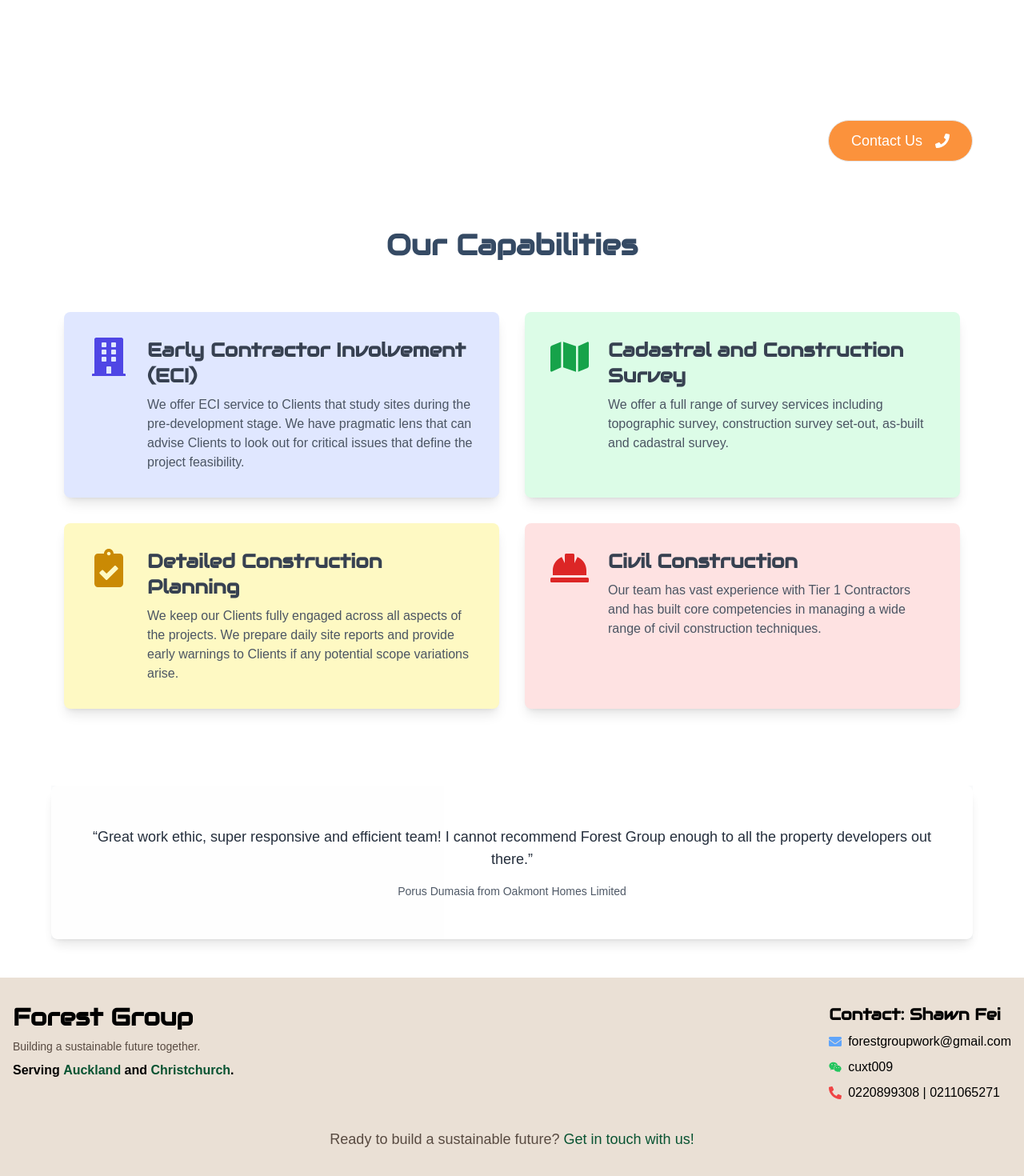
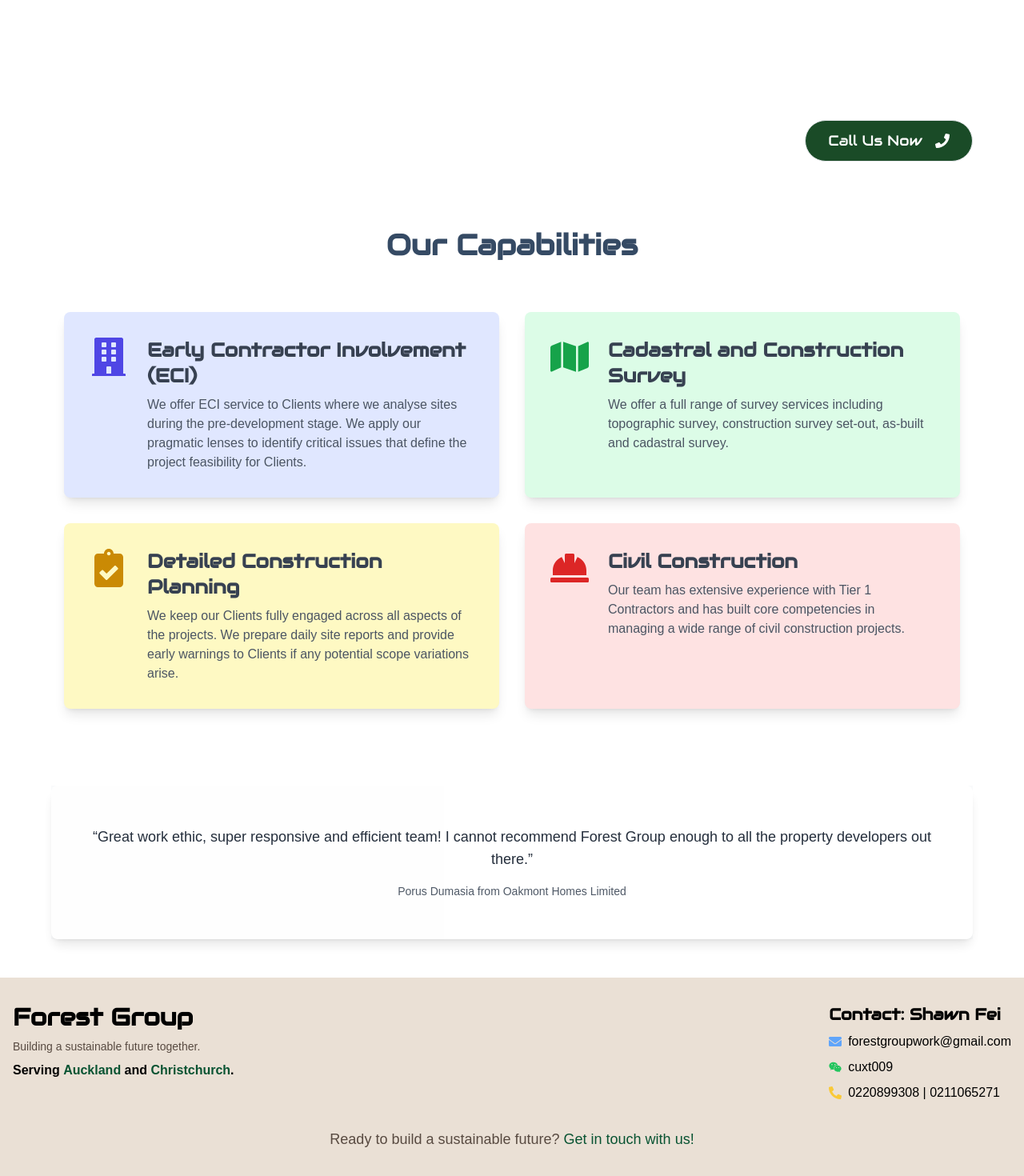
Before and after one commit to raulfanc/forestgroup_web, a React (Vite) app: page / in a window 1280 px wide. Shown: the part 350-1820 px from the top of the page at 80% size. Built offline with nearby package versions, Linux system fonts and the light colour scheme; no server answers; a web font is replaced by a local one.

Commit message:
capabilities wording changes as per client, contact-us button colour change as per client

```diff
--- a/src/components/Button.jsx
+++ b/src/components/Button.jsx
@@ -1,12 +1,13 @@
+import React from "react";
+
 const Button = ({ label, icon, fullWidth, phoneNumber }) => {
   return (
     <a
       href={phoneNumber ? `tel:${phoneNumber}` : "#"}
-      className={`flex justify-center items-center gap-2 px-7 py-4 border font-sans text-lg leading-none
-      bg-orange-400 hover:bg-orange-500 rounded-full ${fullWidth && "w-full"}`}
+      className={`flex justify-center items-center gap-2 px-7 py-4 border font-audiowide text-lg leading-none
+      bg-[#1a4b27] hover:bg-[#615043] rounded-full ${fullWidth && "w-full"}`}
     >
       {label}
-
       {icon && <span className="ml-2">{icon}</span>}
     </a>
   );
--- a/src/layout/Footer.jsx
+++ b/src/layout/Footer.jsx
@@ -91,7 +91,7 @@ const Footer = () => {
                 <span className=" text-md">cuxt009</span>
               </div>
               <div className="flex items-center justify-center md:justify-start">
-                <FaPhoneAlt className="mr-2 text-red-500" />
+                <FaPhoneAlt className="mr-2 text-[#f9c938]" />
                 <span className=" text-md">0220899308 | 0211065271</span>
               </div>
             </div>
--- a/src/pages/HomePage.jsx
+++ b/src/pages/HomePage.jsx
@@ -15,7 +15,7 @@ const content = (
     </div>
 
     <div className="absolute bottom-8 right-8">
-      <Button label="Contact Us" phoneNumber="0220899308" icon={<FaPhone />} />
+      <Button label="Call Us Now" phoneNumber="0220899308" icon={<FaPhone />} />
     </div>
   </div>
 );
--- a/src/sections/CapabilitiesDetails.jsx
+++ b/src/sections/CapabilitiesDetails.jsx
@@ -6,7 +6,7 @@ const CapabilitiesDetails = () => {
     {
       title: "Early Contractor Involvement (ECI)",
       description:
-        "We offer ECI service to Clients that study sites during the pre-development stage. We have pragmatic lens that can advise Clients to look out for critical issues that define the project feasibility.",
+        "We offer ECI service to Clients where we analyse sites during the pre-development stage. We apply our pragmatic lenses to identify critical issues that define the project feasibility for Clients.",
       icon: <FaBuilding className="text-5xl text-indigo-600" />,
       bgColor: "bg-indigo-100",
     },
@@ -27,7 +27,7 @@ const CapabilitiesDetails = () => {
     {
       title: "Civil Construction",
       description:
-        "Our team has vast experience with Tier 1 Contractors and has built core competencies in managing a wide range of civil construction techniques.",
+        "Our team has extensive experience with Tier 1 Contractors and has built core competencies in managing a wide range of civil construction projects.",
       icon: <FaHardHat className="text-5xl text-red-600" />,
       bgColor: "bg-red-100",
     },
```
